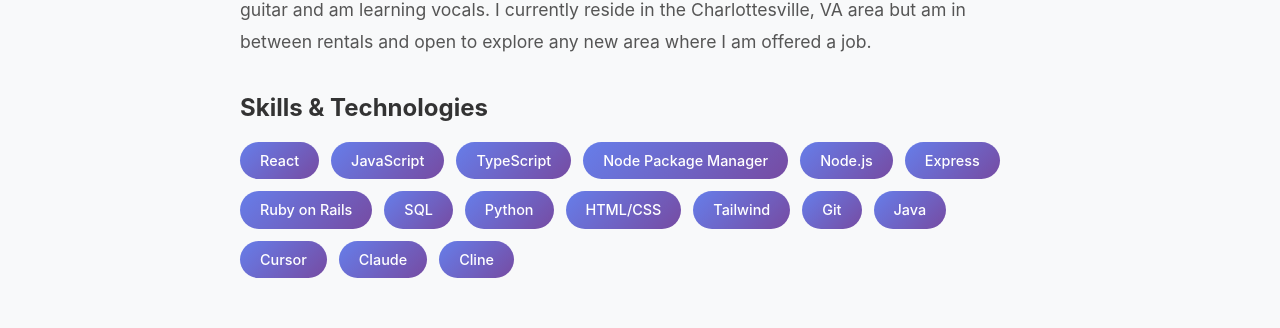
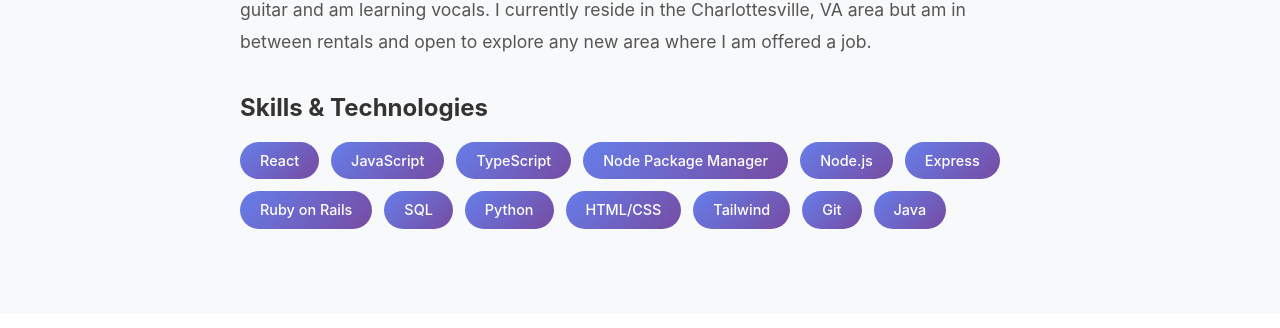
Before and after one commit to nathanielpierson/nathaniel-pierson-website, a React (Vite) app: page / in a window 1280 px wide. Shown: the part 1437-1765 px from the top of the page. Built offline with nearby package versions, Linux system fonts and the light colour scheme.

Commit message:
Update About.css to limit max height and enable overflow handling for skill tags

```diff
--- a/src/components/About.css
+++ b/src/components/About.css
@@ -56,6 +56,9 @@
   display: flex;
   flex-wrap: wrap;
   gap: 0.75rem;
+  max-height: 5.75rem;
+  overflow: hidden;
+  position: relative;
 }
 
 .skill-tag {
```
